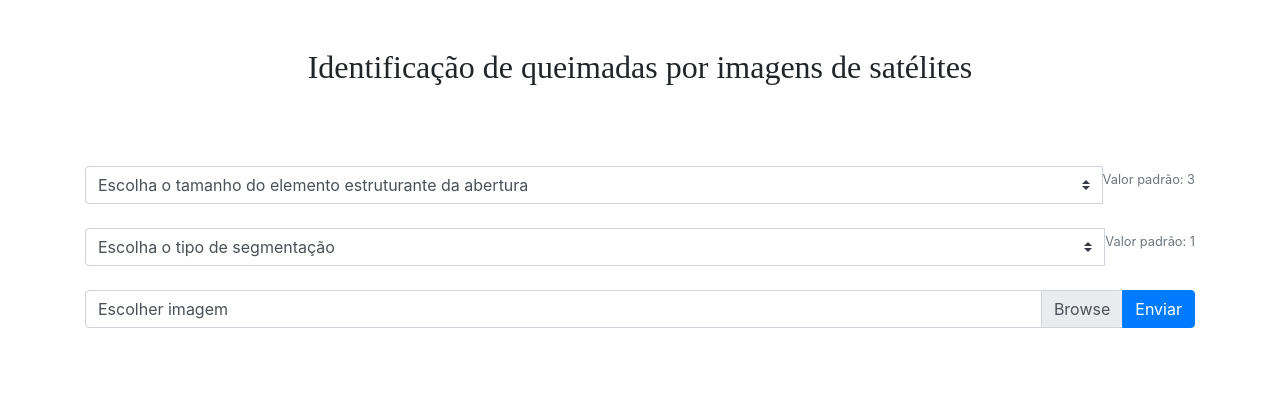
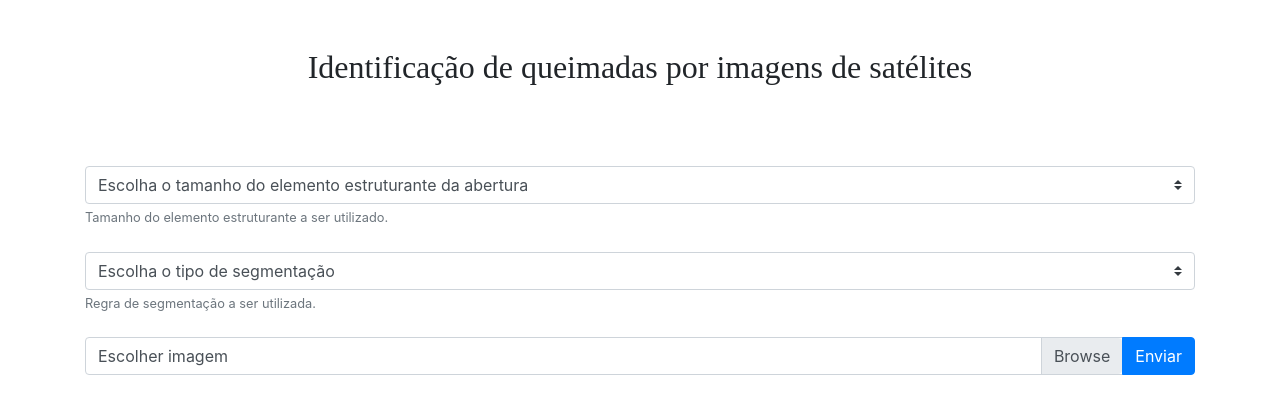
Before and after one commit to FernandoNoleto/Estagio, a Flask app: page / in a window 1280 px wide. Shown: the top 414 px of the page. Run offline with Flask 2, Linux system fonts and the light colour scheme; parts of the project's set-up code (start-up, migrations or seed data) failed here and were passed over; some libraries are stand-ins or nearby versions.

Commit message:
Alterações no README.md

```diff
--- a/segmentation_alg.py
+++ b/segmentation_alg.py
@@ -64,7 +64,7 @@ def encontrar_pixels_de_queimadas(img, segmentacao):
     if segmentacao == 1:
         for y, x in product(range(height), range(width)):
             r,g,b,a = pix[x,y]
-            if(r > 63 and r < 114 and g > 63 and g < 117 and b > 40 and b < 92):
+            if(r > 63 and r < 114 and g > 63 and g < 117 and b > 40 and b < 99):
                 pixels_queimadas.append((x,y))
 
     #Segmentacao do resto
--- a/templates/upload.html
+++ b/templates/upload.html
@@ -41,11 +41,11 @@
           <option value="4">Tamanho do elemento estruturante: 4</option>
           <option value="5">Tamanho do elemento estruturante: 5</option>
         </select>
-        <br>
-        <small id="openHelp" class="form-text text-muted">Valor padrão: 3</small>
-
 
       </div>
+      <small id="segmentacaoHelp" class="form-text text-muted">
+        Tamanho do elemento estruturante a ser utilizado.
+      </small>
 
       <br>
 
@@ -57,10 +57,10 @@
           <option value="1">Segmentação 1</option>
           <option value="2">Segmentação 2</option>
         </select>
-        <br>
-        <small id="segmentacaoHelp" class="form-text text-muted">Valor padrão: 1</small>
-
       </div>
+      <small id="segmentacaoHelp" class="form-text text-muted">
+        Regra de segmentação a ser utilizada.
+      </small>
 
       <br>
 
@@ -84,5 +84,6 @@
     </form>
   </div>
 
+
 </body>
 </htm>
```
Also changed, not shown: README.md, static/Captura_de_tela_2019-07-02_21-29-07.png (added), static/diferenca.png, static/resultado31Captura_de_tela_2019-07-02_21-29-07.png (added), static/resultado31area-palmas.png (added), static/resultado41area-palmas.png (added), static/segmentada-cores.png.
